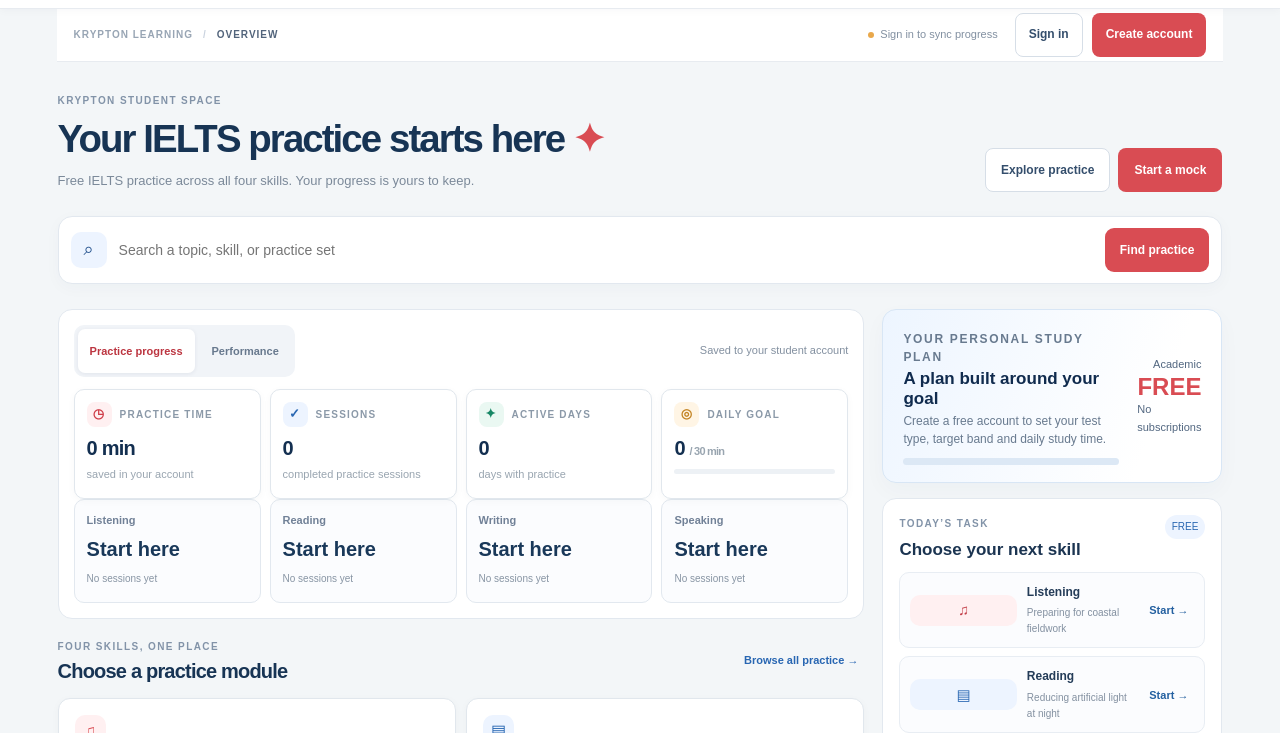
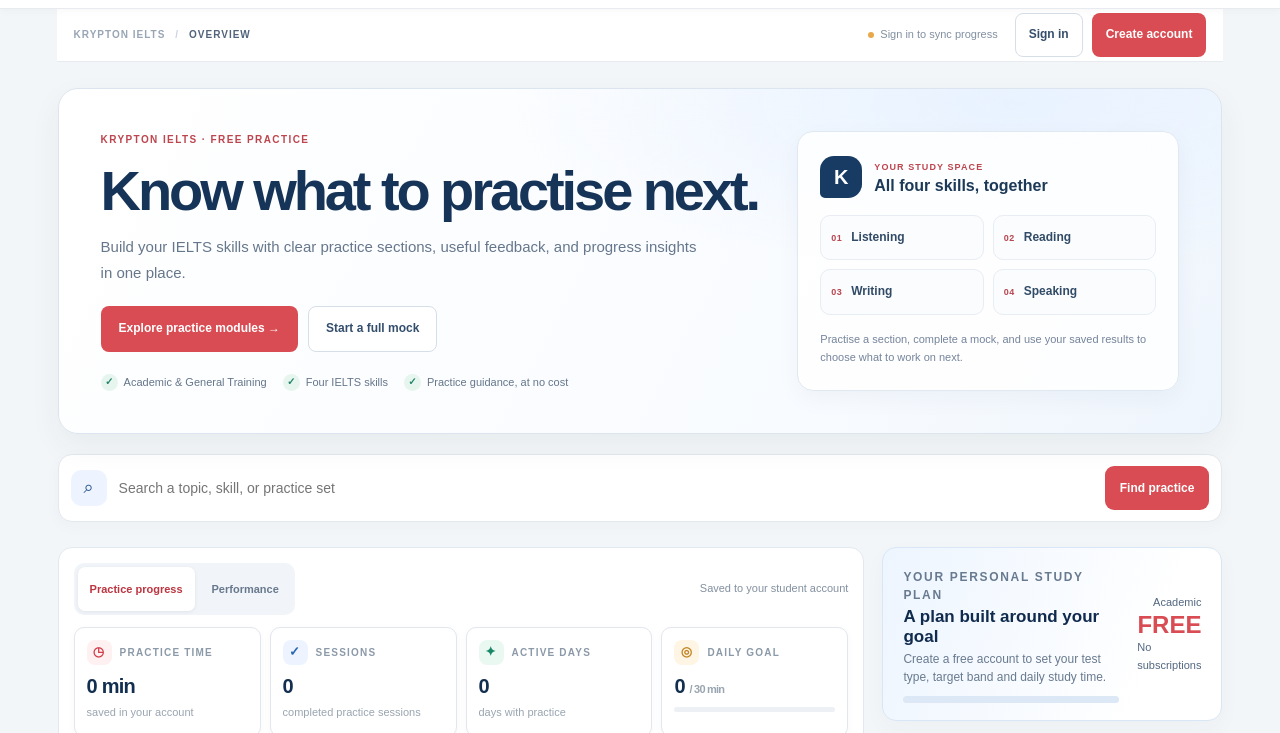
Before and after one commit to careerkrypton-jpg/krypton-ielts-practice, a plain HTML site: page index.html in a window 1280 px wide. Shown: the part 67-800 px from the top of the page. Drawn offline with nearby package versions, Linux system fonts and the light colour scheme.

Commit message:
Refresh the Krypton IELTS home dashboard (#16)
* Refresh Krypton IELTS dashboard welcome

* Style the Krypton IELTS welcome dashboard

* Update Krypton IELTS page metadata

* Use Krypton IELTS in the app header

```diff
--- a/alfa-inspired.css
+++ b/alfa-inspired.css
@@ -65,3 +65,27 @@ body{background:#f3f6f8;color:#20354d;font-family:"DM Sans",sans-serif}
  .hero-row{align-items:flex-start;flex-direction:column;padding:22px 0 17px}
  .org-module-grid,.org-part-grid,.org-topic-grid,.org-mock-grid,.lesson-list,.mock-grid{grid-template-columns:1fr}
 }
+
+/* Krypton IELTS welcome page, inspired by clear IELTS preparation landing pages. */
+.hero-row.krypton-welcome-card{display:grid;grid-template-columns:minmax(0,1.4fr) minmax(280px,.8fr);align-items:stretch;gap:28px;position:relative;overflow:hidden;margin:26px 0 20px;padding:clamp(24px,4vw,42px);border:1px solid #dce5ef;border-radius:20px;background:radial-gradient(ellipse at 82% 4%,#e8f2ff 0,transparent 37%),linear-gradient(118deg,#fff 0%,#f8fbff 70%,#eef5fc 100%);box-shadow:0 12px 32px rgba(20,48,78,.055)}
+.krypton-welcome-copy{display:flex;flex-direction:column;align-items:flex-start;justify-content:center;min-width:0}
+.krypton-welcome-card .eyebrow{color:#bd454d;font-size:10px;letter-spacing:.14em}
+.krypton-welcome-card h1{max-width:670px;margin:5px 0 10px;color:#163457;font:800 clamp(32px,4.6vw,56px)/1.06 Manrope,sans-serif;letter-spacing:-.055em}
+.krypton-welcome-card .hero-copy{max-width:610px;margin:4px 0 21px;color:#66778b;font-size:15px;line-height:1.7}
+.krypton-welcome-card .hero-actions{flex-wrap:wrap;gap:10px}
+.krypton-welcome-card .button{min-height:44px;padding:12px 17px;font-size:12px}
+.krypton-welcome-facts{display:flex;flex-wrap:wrap;gap:8px 16px;margin-top:22px;color:#65768a;font-size:11px}
+.krypton-welcome-facts span{display:inline-flex;align-items:center;gap:6px}
+.krypton-welcome-facts span:before{content:"✓";display:grid;place-items:center;width:17px;height:17px;border-radius:50%;background:#e7f5ef;color:#208368;font-size:10px;font-weight:800}
+.krypton-welcome-side{align-self:stretch;display:flex;flex-direction:column;justify-content:center;min-width:0;padding:22px;border:1px solid #e0e8f1;border-radius:16px;background:rgba(255,255,255,.88);box-shadow:0 8px 24px rgba(24,51,84,.045)}
+.krypton-welcome-side-top{display:flex;align-items:center;gap:12px;margin-bottom:17px}
+.krypton-welcome-orbit{display:grid;place-items:center;width:42px;height:42px;border-radius:14px 14px 14px 5px;background:#173b63;color:#fff;font:800 20px Manrope,sans-serif}
+.krypton-welcome-side-top>span:last-child{display:grid;gap:3px}
+.krypton-welcome-side-top small{color:#bd454d;font-size:9px;font-weight:800;letter-spacing:.12em}
+.krypton-welcome-side-top strong{color:#1d3958;font:700 16px Manrope,sans-serif}
+.krypton-welcome-skill-grid{display:grid;grid-template-columns:repeat(2,minmax(0,1fr));gap:9px}
+.krypton-welcome-skill-grid span{display:flex;align-items:center;gap:9px;padding:12px 10px;border:1px solid #e7edf3;border-radius:10px;background:#fbfcfe;color:#314b67;font-size:12px;font-weight:700}
+.krypton-welcome-skill-grid b{color:#ba4650;font-size:9px;letter-spacing:.05em}
+.krypton-welcome-side>p{margin:15px 0 0;color:#75849a;font-size:11px;line-height:1.65}
+@media(max-width:850px){.hero-row.krypton-welcome-card{grid-template-columns:1fr;gap:20px}.krypton-welcome-side{max-width:none}}
+@media(max-width:600px){.hero-row.krypton-welcome-card{margin:18px 0;padding:21px;border-radius:15px}.krypton-welcome-card h1{font-size:34px}.krypton-welcome-card .hero-copy{font-size:13px}.krypton-welcome-card .hero-actions{width:100%}.krypton-welcome-card .hero-actions .button{flex:1 1 100%}.krypton-welcome-facts{display:grid;gap:8px;margin-top:17px}.krypton-welcome-side{padding:16px}.krypton-welcome-skill-grid span{padding:10px 8px;font-size:11px}}
--- a/dashboard-structure.js
+++ b/dashboard-structure.js
@@ -41,6 +41,8 @@
     var hero=root.querySelector(".hero-row"),plan=root.querySelector(".plan-banner"),metrics=root.querySelector(".metrics"),moduleHead=root.querySelector(".section-head"),modules=root.querySelector(".module-grid"),dashboard=root.querySelector(".dashboard-grid");
     var notes=Array.from(root.querySelectorAll(".note-banner")),note=notes.find(function(node){return node.textContent.indexOf("original questions")>=0});
     if(!hero||!metrics||!moduleHead||!modules)return;
+    hero.classList.add("krypton-welcome-card");
+    hero.innerHTML='<div class="krypton-welcome-copy"><p class="eyebrow">KRYPTON IELTS · FREE PRACTICE</p><h1>Know what to practise next.</h1><p class="hero-copy">Build your IELTS skills with clear practice sections, useful feedback, and progress insights in one place.</p><div class="hero-actions"><button class="button button-primary" type="button" data-action="go-practice">Explore practice modules →</button><button class="button button-outline" type="button" data-action="go-mocks">Start a full mock</button></div><div class="krypton-welcome-facts"><span>Academic &amp; General Training</span><span>Four IELTS skills</span><span>Practice guidance, at no cost</span></div></div><aside class="krypton-welcome-side"><div class="krypton-welcome-side-top"><span class="krypton-welcome-orbit">K</span><span><small>YOUR STUDY SPACE</small><strong>All four skills, together</strong></span></div><div class="krypton-welcome-skill-grid"><span><b>01</b> Listening</span><span><b>02</b> Reading</span><span><b>03</b> Writing</span><span><b>04</b> Speaking</span></div><p>Practise a section, complete a mock, and use your saved results to choose what to work on next.</p></aside>';
     var recent=dashboard&&dashboard.children[0],guidance=dashboard&&dashboard.children[1];
     var search=document.createElement("div");
     search.innerHTML='<label class="overview-search"><span class="search-mark" aria-hidden="true">⌕</span><input id="overview-practice-search" type="search" placeholder="Search a topic, skill, or practice set" aria-label="Search practice sets"><button type="button" data-search-practice>Find practice</button></label><div class="overview-results" id="overview-search-results" hidden></div>';
--- a/index.html
+++ b/index.html
@@ -3,11 +3,11 @@
 <head>
   <meta charset="utf-8">
   <meta name="viewport" content="width=device-width, initial-scale=1">
-  <meta name="theme-color" content="#123b75">
+  <meta name="theme-color" content="#173b63">
   <meta http-equiv="Content-Security-Policy" content="default-src 'self'; base-uri 'self'; object-src 'none'; script-src 'self' https://cdn.jsdelivr.net; style-src 'self' 'unsafe-inline' https://fonts.googleapis.com; font-src 'self' https://fonts.gstatic.com data:; img-src 'self' data: blob:; media-src 'self' blob: data:; connect-src 'self' https://fbdfvlspndffvvminlat.supabase.co wss://fbdfvlspndffvvminlat.supabase.co; form-action 'self' https://fbdfvlspndffvvminlat.supabase.co; frame-src 'self' https://fbdfvlspndffvvminlat.supabase.co https://accounts.google.com;">
   <meta name="referrer" content="strict-origin-when-cross-origin">
-  <meta name="description" content="Free IELTS practice for Krypton students. Practise Listening, Reading, Writing, Speaking, and guided mock tests.">
-  <title>Krypton IELTS Practice</title>
+  <meta name="description" content="Free IELTS practice from Krypton Educational Consultancy. Practise Listening, Reading, Writing, Speaking, and full mock tests with progress guidance.">
+  <title>Krypton IELTS | Free IELTS Practice</title>
   <link rel="preconnect" href="https://fonts.googleapis.com">
   <link rel="preconnect" href="https://fonts.gstatic.com" crossorigin>
   <link href="https://fonts.googleapis.com/css2?family=DM+Sans:wght@400;500;600;700&family=Manrope:wght@400;500;600;700;800&display=swap" rel="stylesheet">
@@ -15,7 +15,7 @@
   <link rel="stylesheet" href="dashboard-structure.css?v=dashboard-20261027b">
   <link rel="stylesheet" href="performance-coach.css?v=performance-coach-20261027b">
   <link rel="stylesheet" href="organized-practice.css?v=back-navigation-20261027">
-  <link rel="stylesheet" href="alfa-inspired.css?v=alfa-layout-20261027">
+  <link rel="stylesheet" href="alfa-inspired.css?v=krypton-ielts-home-20261105">
   <script src="https://cdn.jsdelivr.net/npm/@supabase/supabase-js@2.118.0"></script>
   <script src="config.js?v=fullmock-20261027" defer></script>
   <script src="script.js?v=ielts-flow-20261027-2" defer></script>
@@ -50,7 +50,7 @@
     <main class="main-content">
       <header class="topbar">
         <button class="mobile-menu" id="mobile-menu" aria-label="Open navigation">☰</button>
-        <div class="breadcrumb"><span>KRYPTON LEARNING</span><b>/</b><strong id="crumb-title">OVERVIEW</strong></div>
+        <div class="breadcrumb"><span>KRYPTON IELTS</span><b>/</b><strong id="crumb-title">OVERVIEW</strong></div>
         <div class="top-actions"><span class="sync-status" id="sync-status"><i></i><span>Connect to save progress</span></span><button class="button button-outline button-small" id="auth-open">Sign in</button><button class="button button-primary button-small" id="signup-open">Create account</button></div>
       </header>
 
```
